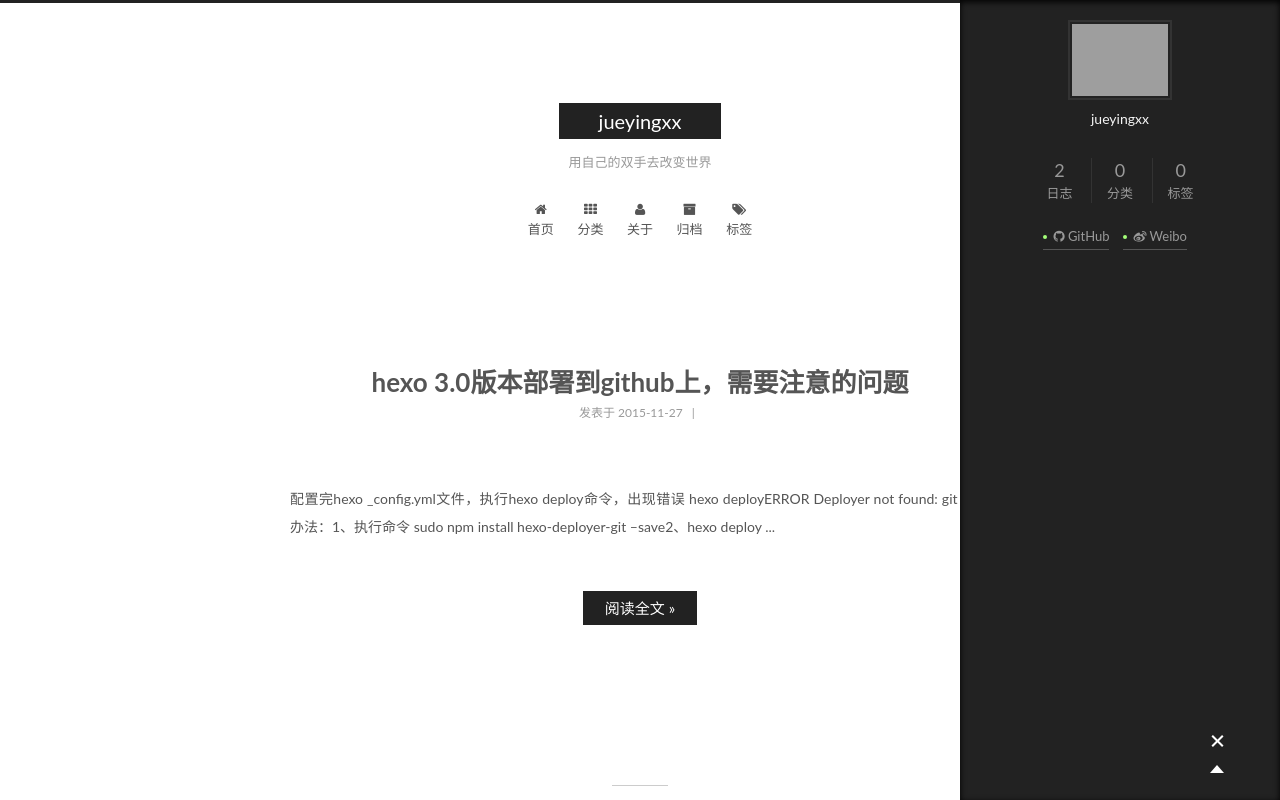
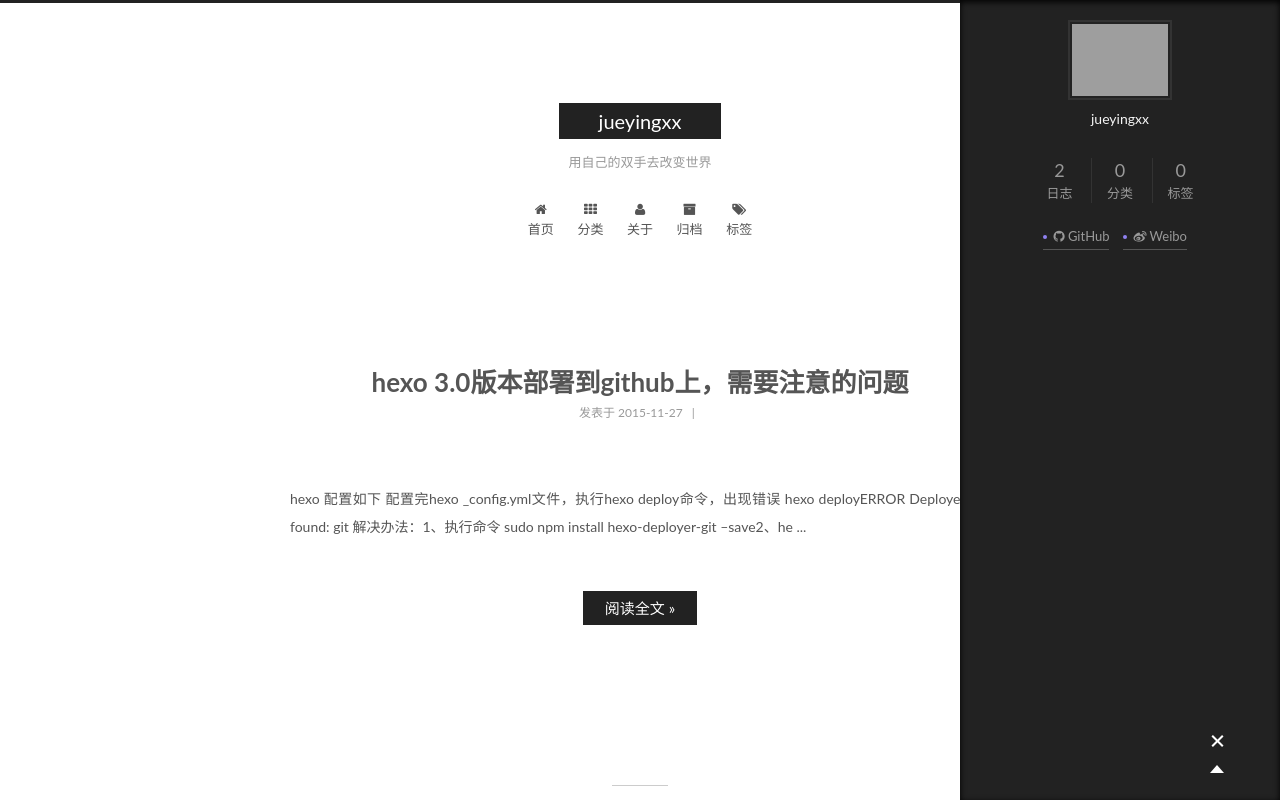
Before and after one commit to jueyingxx/jueyingxx.github.io, a plain HTML site: page index.html in a window 1280 px wide. Both pictures are taken after a click on the element 1217 px from the left and 742 px from the top of the page. Shown: the top 800 px of the page. Drawn offline with Linux system fonts and the light colour scheme; grey boxes are pictures that could not be loaded; a script that the page names is missing; a web font is replaced by a local one.

Commit message:
Site updated: 2015-11-27 09:54:14

```diff
--- a/css/main.css
+++ b/css/main.css
@@ -961,7 +961,7 @@
   width: 4px;
   height: 4px;
   border-radius: 50%;
-  background: #a4ff79;
+  background: #8f81f1;
 }
 .sidebar-nav {
   margin: 0 0 20px;
--- a/index.html
+++ b/index.html
@@ -267,10 +267,10 @@
 
           <span itemprop="articleBody">
 
-            配置完hexo _config.yml文件，执行hexo deploy命令，出现错误
+            hexo 配置如下
+配置完hexo _config.yml文件，执行hexo deploy命令，出现错误
 hexo deployERROR Deployer not found: git
-解决办法：1、执行命令 sudo npm install hexo-deployer-git –save2、hexo deploy
-
+解决办法：1、执行命令 sudo npm install hexo-deployer-git –save2、he
             ...
           </span>
           <div class="post-more-link text-center">
```
Also changed, not shown: 2015/11/27/hexo3-0以上部署到github，需要注意的问题/index.html (+11 -6 lines).
